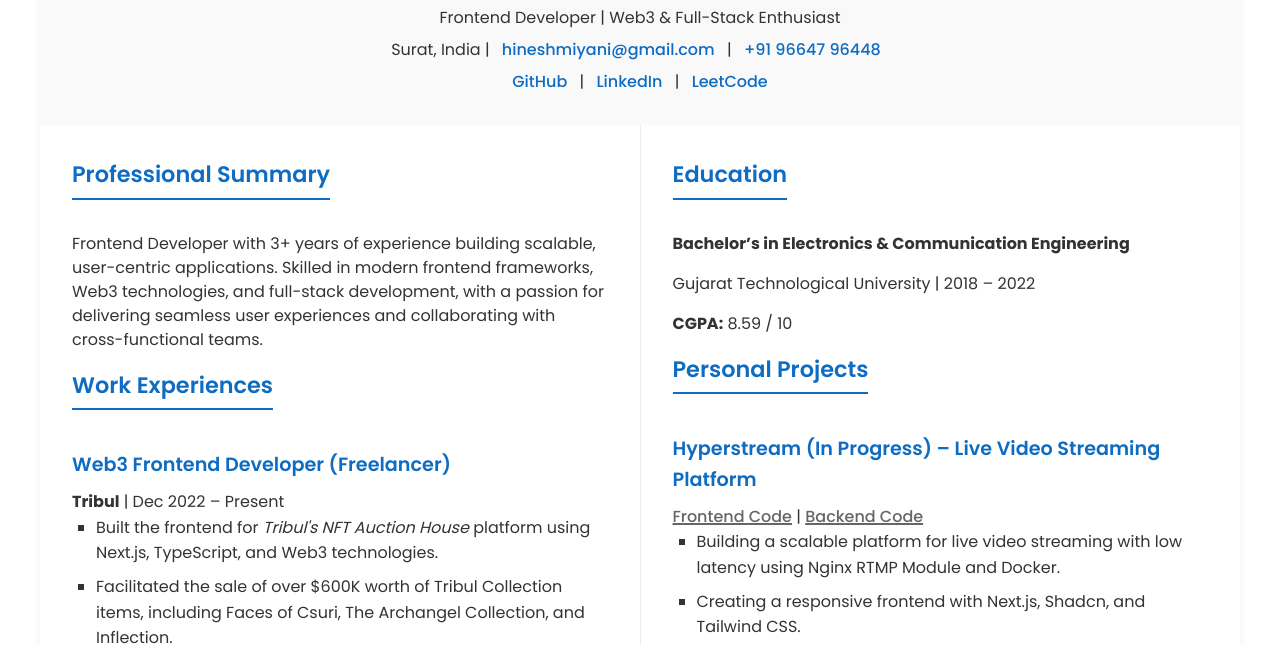
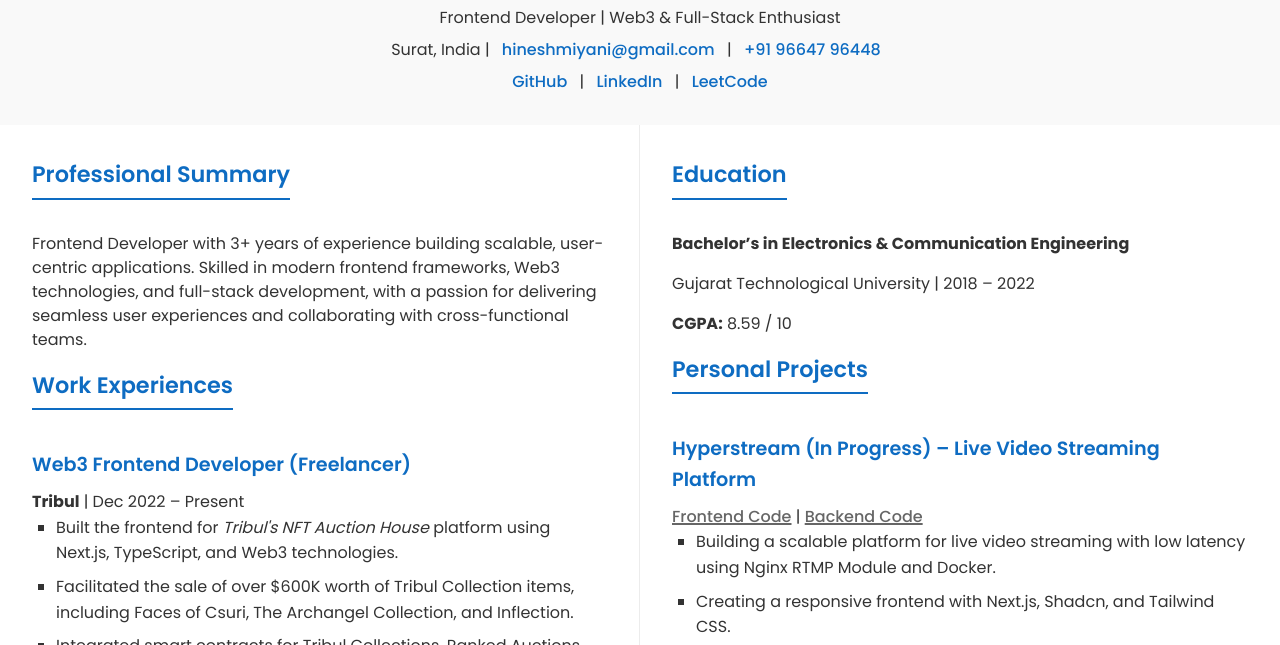
Before and after one commit to hineshmiyani/Resume, a website: page index.html in a window 1280 px wide. Shown: the part 110-755 px from the top of the page. Drawn offline with Linux system fonts and the light colour scheme.

Commit message:
feat: increase container width to 1280px and column min-width to 640px in the resume layout

```diff
--- a/style.css
+++ b/style.css
@@ -17,7 +17,7 @@ body {
 .resume-container {
   display: flex;
   flex-direction: column;
-  max-width: 1200px;
+  max-width: 1280px;
   margin: 2rem auto;
   background-color: #fff;
   border-radius: 8px;
@@ -62,7 +62,7 @@ header a {
 .left-column,
 .right-column {
   flex: 1;
-  min-width: 300px;
+  min-width: 640px;
   padding: 2rem;
 }
 
```
